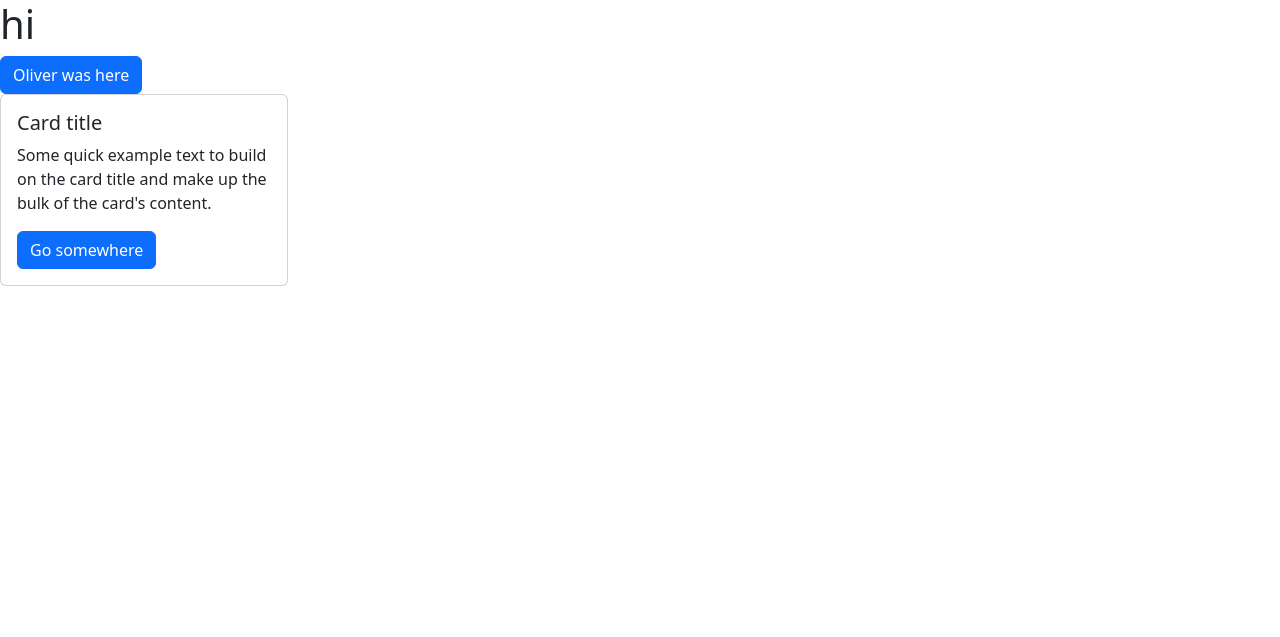
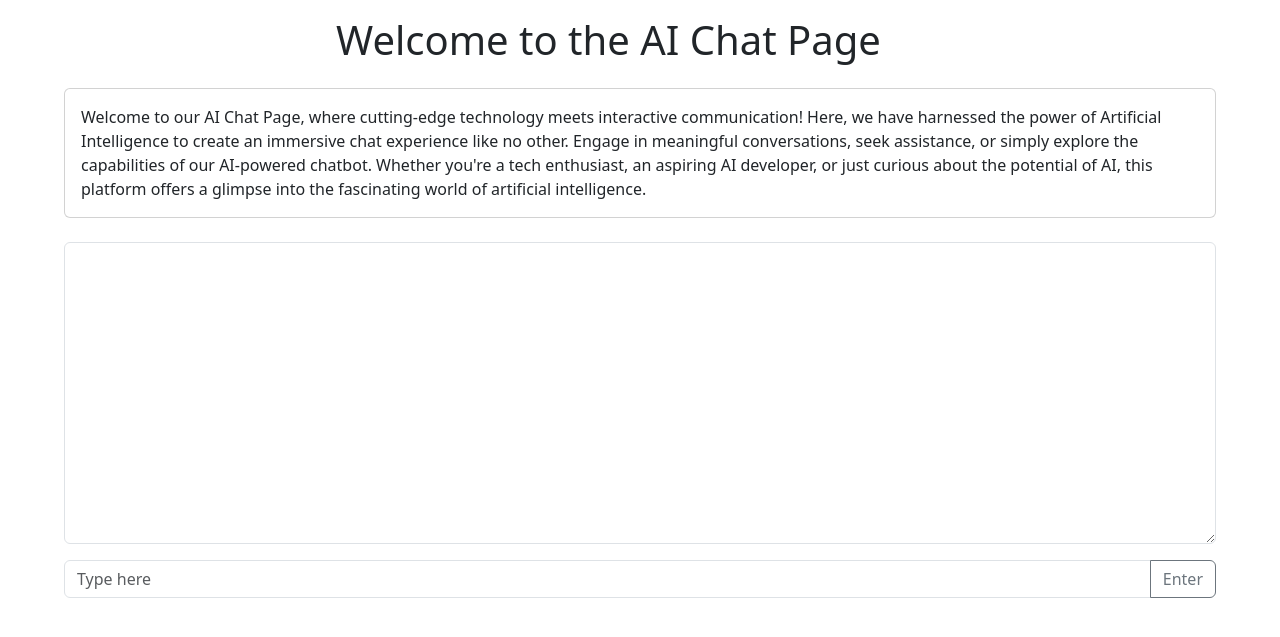
Before and after one commit to oliverpilus/website, a Django app: page /ai_chat in a window 1280 px wide. Shown: the top 637 px of the page. Run offline with Django 4.2, Linux system fonts and the light colour scheme.

Commit message:
added styling for ai page

```diff
--- a/djangoProject/settings.py
+++ b/djangoProject/settings.py
@@ -25,7 +25,7 @@ SECRET_KEY = 'django-insecure-53wk8^!-rb$ep72ibazf#zpml+8ru*jj3d=*o4=hor5)cooc+y
 # SECURITY WARNING: don't run with debug turned on in production!
 DEBUG = True
 
-ALLOWED_HOSTS = ['oliverlabs.fly.dev']
+ALLOWED_HOSTS = ['oliverlabs.fly.dev', '127.0.0.1']
 
 
 # Application definition
--- a/templates/app/ai_chat.html
+++ b/templates/app/ai_chat.html
@@ -7,19 +7,27 @@
     <link href="https://cdn.jsdelivr.net/npm/bootstrap@5.3.0/dist/css/bootstrap.min.css" rel="stylesheet" integrity="sha384-9ndCyUaIbzAi2FUVXJi0CjmCapSmO7SnpJef0486qhLnuZ2cdeRhO02iuK6FUUVM" crossorigin="anonymous">
 </head>
 <body>
-<h1>hi</h1>
-<button type="button" class="btn btn-primary">Oliver was here</button>
+<div class="mx-auto p-3" style="width: 50%">
+    <h1>Welcome to the AI Chat Page</h1>
+</div>
 
-<div class="card" style="width: 18rem;">
+<div class="card mx-auto" style="width: 90%">
 {#  <img src="..." class="card-img-top" alt="...">#}
   <div class="card-body">
-    <h5 class="card-title">Card title</h5>
-    <p class="card-text">Some quick example text to build on the card title and make up the bulk of the card's content.</p>
-    <a href="#" class="btn btn-primary">Go somewhere</a>
+    <p class="card-text">Welcome to our AI Chat Page, where cutting-edge technology meets interactive communication! Here, we have harnessed the power of Artificial Intelligence to create an immersive chat experience like no other. Engage in meaningful conversations, seek assistance, or simply explore the capabilities of our AI-powered chatbot. Whether you're a tech enthusiast, an aspiring AI developer, or just curious about the potential of AI, this platform offers a glimpse into the fascinating world of artificial intelligence.</p>
   </div>
 </div>
 
 
+<div class="mt-4 mx-auto" style="width: 90%">
+    <textarea class="form-control" readonly rows="12"></textarea>
+</div>
+
+<div class="input-group mx-auto mt-3" style="width: 90%" >
+  <input type="text" class="form-control" placeholder="Type here" aria-label="Recipient's username" aria-describedby="button-addon2">
+  <button class="btn btn-outline-secondary" type="button" id="button-addon2">Enter</button>
+</div>
+
 <script src="https://cdn.jsdelivr.net/npm/bootstrap@5.3.0/dist/js/bootstrap.bundle.min.js" integrity="sha384-geWF76RCwLtnZ8qwWowPQNguL3RmwHVBC9FhGdlKrxdiJJigb/j/68SIy3Te4Bkz" crossorigin="anonymous"></script>
 </body>
 </html>
```
Also changed, not shown: README.md.
